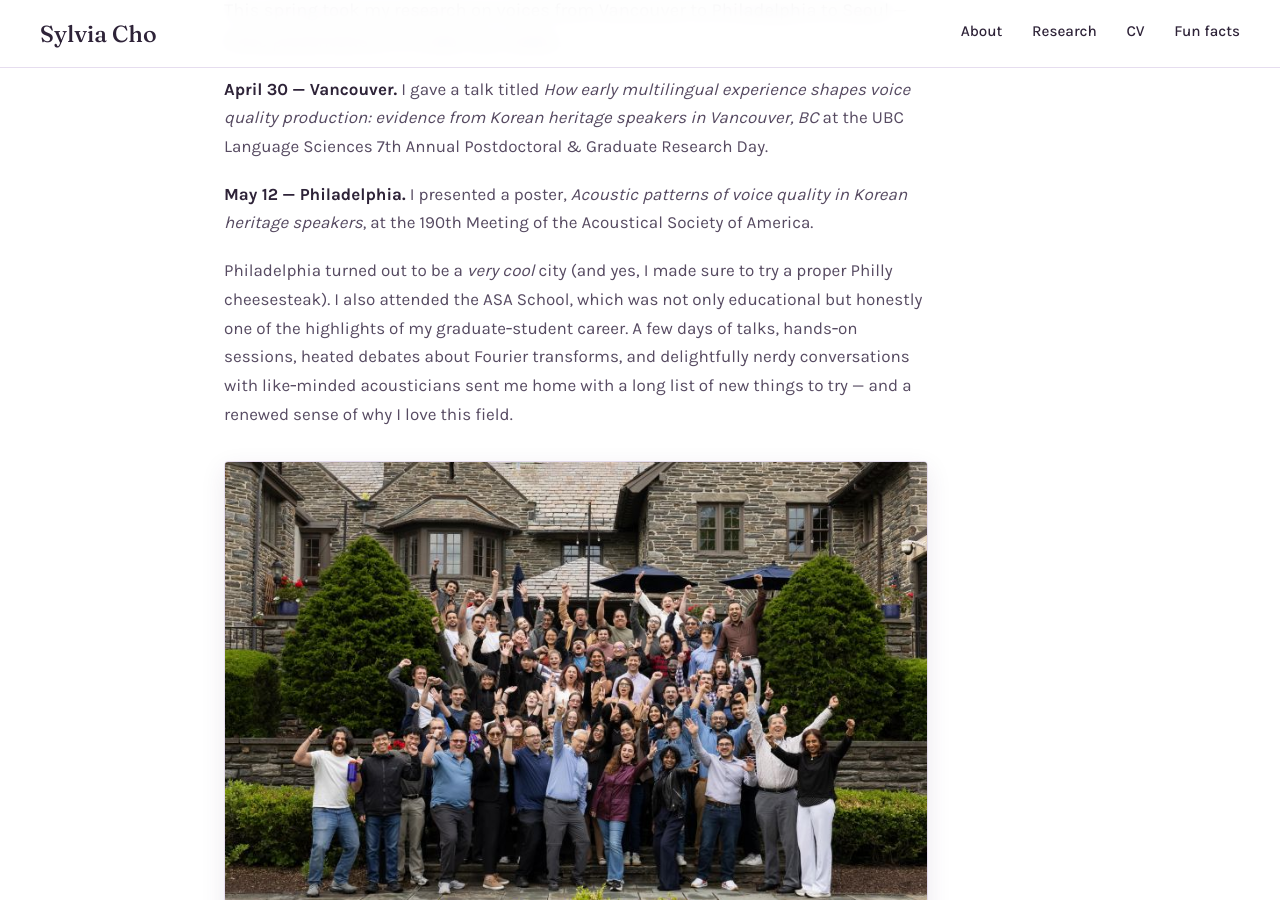
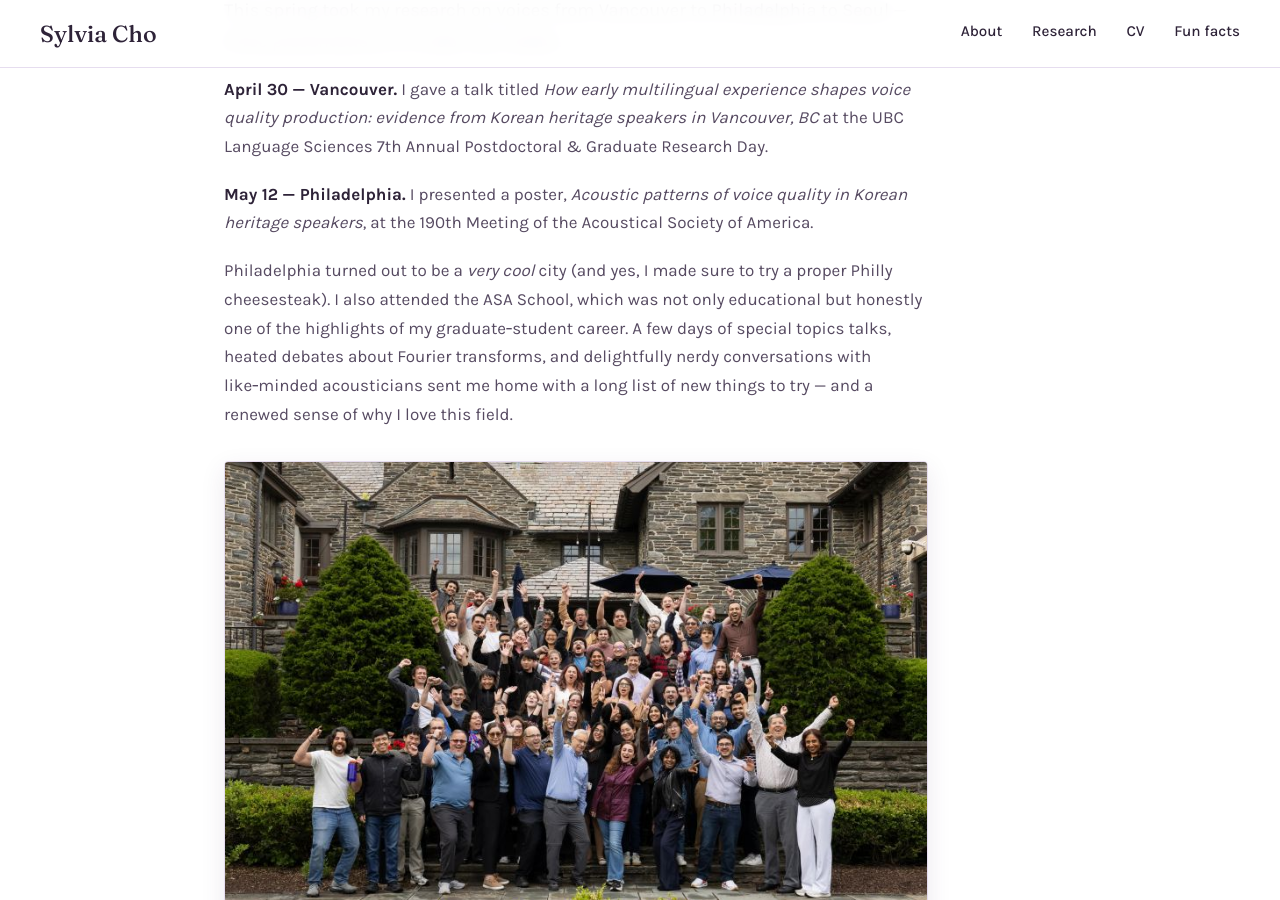
Before and after one commit to sylviacho247/sylviacho247.github.io, a Jekyll site: the page built from _news/2026-05-30-spring-conferences.md, in a window 1280 px wide and 900 px high, scrolled down 545 px. Built offline with Jekyll 4.4.1, drawn with Linux system fonts in a browser that asks for light colours.

Commit message:
Update 2026-05-30-spring-conferences.md

```diff
--- a/_news/2026-05-30-spring-conferences.md
+++ b/_news/2026-05-30-spring-conferences.md
@@ -10,7 +10,7 @@
 
 **May 12 — Philadelphia.** I presented a poster, *Acoustic patterns of voice quality in Korean heritage speakers*, at the 190th Meeting of the Acoustical Society of America.
 
-Philadelphia turned out to be a *very cool* city (and yes, I made sure to try a proper Philly cheesesteak). I also attended the ASA School, which was not only educational but honestly one of the highlights of my graduate‑student career. A few days of talks, hands‑on sessions, heated debates about Fourier transforms, and delightfully nerdy conversations with like‑minded acousticians sent me home with a long list of new things to try — and a renewed sense of why I love this field.
+Philadelphia turned out to be a *very cool* city (and yes, I made sure to try a proper Philly cheesesteak). I also attended the ASA School, which was not only educational but honestly one of the highlights of my graduate‑student career. A few days of special topics talks, heated debates about Fourier transforms, and delightfully nerdy conversations with like‑minded acousticians sent me home with a long list of new things to try — and a renewed sense of why I love this field.
 
 ![The ASA School 2026 group, cheering on the steps of a stone house in Philadelphia](/images/asa-school-2026.jpg)
 
```
